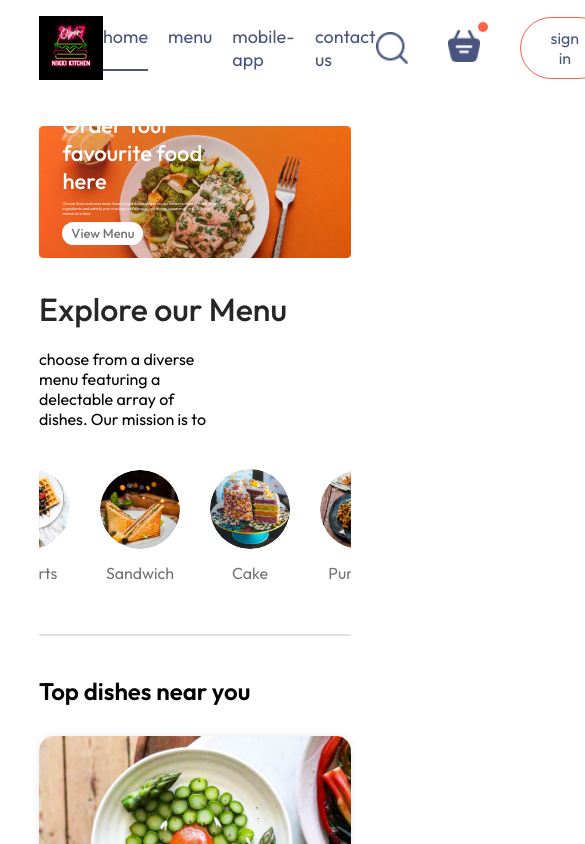
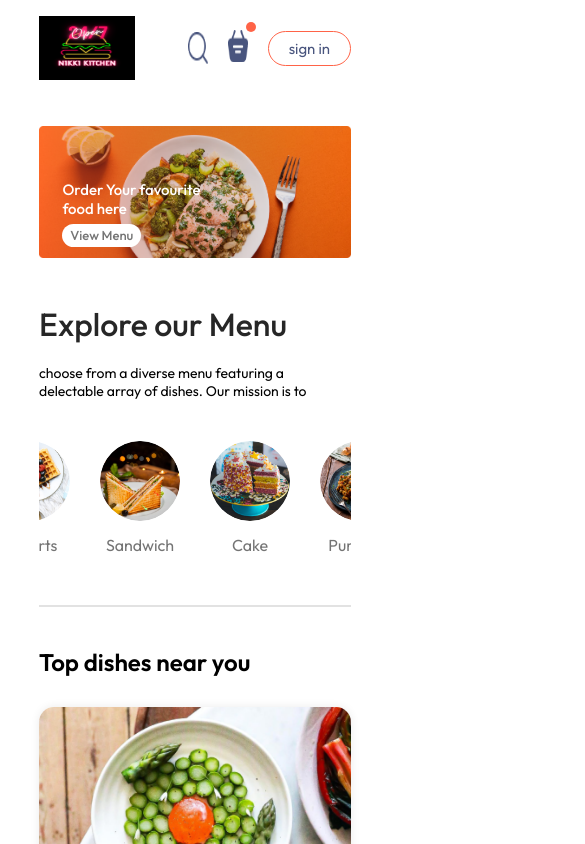
Before and after one commit to 01Nikhat/Food_Restaurant_Website, a React (Vite) app: page / in a window 390 px wide. Shown: the top 844 px of the page, 585 px wide, since content can reach past the window. Built offline with nearby package versions, Linux system fonts and the light colour scheme.

Commit message:
second commit

```diff
--- /dev/null
+++ b/src/components/AppDownload/AppDownload.css
@@ -0,0 +1,22 @@
+.app-download{
+  margin: auto auto;
+  margin-top: 100px;
+  font-size: max(3vw,20px);
+  text-align: center;
+  font-weight: 500;
+}
+.app-download-platform{
+  display: flex;
+  justify-content: center;
+  gap: max(2vw,10px);
+  margin-top: 40px;
+}
+.app-download-platform img{
+  width: max(30vw,120px);
+  max-width: 180px;
+  transition: 0.5s;
+  cursor: pointer;
+}
+.app-download-platform img:hover{
+  transform: scale(1.05);
+}
--- /dev/null
+++ b/src/components/AppDownload/AppDownload.jsx
@@ -0,0 +1,18 @@
+import React from 'react';
+import "./AppDownload.css"
+import { assets } from '../../assets/frontend_assets/assets';
+
+const AppDownload = () => {
+  return (
+    <div className='app-download' id='app-download'>
+    <p>For Better Experience Download <br />Nikki Kitchen</p>
+    <div className="app-download-platform">
+      <img src={assets.play_store} alt="" />
+      <img src={assets.app_store} alt="" />
+    </div>
+
+    </div>
+  )
+}
+
+export default AppDownload
--- a/src/components/ExploreMenu/ExploreMenu.css
+++ b/src/components/ExploreMenu/ExploreMenu.css
@@ -47,3 +47,9 @@
   border: 4px solid tomato;
   padding: 2px;
 }
+@media (max-width:1050px) {
+  .explore-menu-text{
+    max-width: 100%;
+    font-size: 14px;
+  }
+}
--- a/src/components/Home/Home.jsx
+++ b/src/components/Home/Home.jsx
@@ -3,6 +3,7 @@
 import Header from '../UI/Header/Header';
 import ExploreMenu from '../ExploreMenu/ExploreMenu';
 import FoodDisplay from '../foodDisplay/FoodDisplay';
+import AppDownload from '../AppDownload/AppDownload';
 
 
 const Home = () => {
@@ -12,6 +13,7 @@
       <Header />
       <ExploreMenu category={category} setCategory={setCategory} />
       <FoodDisplay category={category} />
+      <AppDownload />
     </div>
   )
 }
--- a/src/components/UI/Footer/Footer.css
+++ b/src/components/UI/Footer/Footer.css
@@ -27,8 +27,8 @@
   cursor: pointer;
   }
 .footer-content-left .logo{
-  width: 20vw;
-  height: 20vw;
+  width: 15vw;
+  height: 15vw;
 }
 .footer-content-right h2, .footer-content-center h2{
   color: tomato;
@@ -44,3 +44,14 @@
   background-color: grey;
   border: none;
 }
+
+@media (max-width:750px) {
+  .footer-content{
+    display: flex;
+    flex-direction: column;
+    gap: 35px;
+  }
+  .footer-copyright{
+    text-align: center;
+  }
+}
--- a/src/components/UI/Header/Header.css
+++ b/src/components/UI/Header/Header.css
@@ -31,6 +31,7 @@
   color: #747474;
   font-weight: 500;
   padding: 1vw 2.3vw;
+  margin-bottom: 1rem;
   background-color: white;
   font-size: max(1vw,13px);
   border-radius: 50px;
@@ -43,3 +44,36 @@
     opacity: 1;
   }
 }
+
+@media (max-width:1050px) {
+  .header{
+    height: 38vw;
+  }
+  .header-contents{
+    max-width: 45%;
+  }
+}
+
+@media (max-width:750px) {
+
+  .header-contents{
+    max-width: 55%;
+  }
+  .header-contents p{
+    display: none;
+  }
+
+  .header-contents button{
+    padding: 2vw 4vw;
+    margin-bottom: 1rem;
+  }
+}
+@media (max-width:400px) {
+  .header-contents h2{
+    font-size: 15px;
+  }
+  .header-contents button{
+    padding: 1vw 2vw;
+    margin-bottom: 12px;
+  }
+}
--- a/src/components/UI/Navbar/Navbar.css
+++ b/src/components/UI/Navbar/Navbar.css
@@ -57,3 +57,52 @@
   top:-8px;
   right: -8px;
 }
+/* for bigger screen */
+@media (max-width:1050px) {
+  .navbar .logo{
+    width:140px;
+  }
+  .navbar-menu{
+    gap: 20px;
+    font-size: 17px;
+  }
+  .navbar-right{
+    gap: 30px;
+
+  }
+  .navbar-right img{
+    width: 22px;
+  }
+  .navbar-right button{
+    padding: 8px 25px;
+  }
+}
+/* */
+@media (max-width:900px) {
+  .navbar .logo{
+    width:100px;
+  }
+  .navbar-menu{
+    gap: 15px;
+    font-size: 16px;
+  }
+  .navbar-right{
+    gap: 20px;
+
+  }
+  .navbar-right img{
+    width: 20px;
+  }
+  .navbar-right button{
+    padding: 7px 20px;
+    font-size: 15px;
+  }
+}
+
+@media (max-width:750px) {
+
+  .navbar-menu{
+    display: none;
+  }
+
+}
--- a/src/components/UI/Navbar/Navbar.jsx
+++ b/src/components/UI/Navbar/Navbar.jsx
@@ -1,6 +1,7 @@
 import React, { useState } from 'react';
 import {assets} from "../../../assets/frontend_assets/assets";
 import "./Navbar.css";
+import {Link} from "react-router-dom";
 
 const Navbar = () => {
   const [menu, setMenu] = useState("home");
@@ -8,10 +9,10 @@
     <div className='navbar'>
       <img src={assets.logo} alt="" />
       <ul className="navbar-menu">
-        <li onClick={()=>setMenu("home")} className={menu === "home"?"active":""}>home</li>
-        <li onClick={()=>setMenu("menu")}  className={menu === "menu"?"active":""}>menu</li>
-        <li onClick={()=>setMenu("mobile-app")}  className={menu === "mobile-app"?"active":""}>mobile-app</li>
-        <li onClick={()=>setMenu("contact-us")}  className={menu === "contact-us"?"active":""}>contact us</li>
+        <Link to="/" onClick={()=>setMenu("home")} className={menu === "home"?"active":""}>home</Link>
+        <a href='#explore-menu' onClick={()=>setMenu("menu")}  className={menu === "menu"?"active":""}>menu</a>
+        <a href='#app-download' onClick={()=>setMenu("mobile-app")}  className={menu === "mobile-app"?"active":""}>mobile-app</a>
+        <a href='#footer' onClick={()=>setMenu("contact-us")}  className={menu === "contact-us"?"active":""}>contact us</a>
       </ul>
       <div className="navbar-right">
         <img src={assets.search_icon} alt="" />
--- a/src/index.css
+++ b/src/index.css
@@ -4,6 +4,7 @@
   margin: 0;
   box-sizing: border-box;
   font-family: outfit;
+  scroll-behavior: smooth;
 }
 body{
   min-height: 100vh;
```
Also changed, not shown: src/components/LoginPopup/LoginPopup.jsx (added, +11 -0 lines), src/components/LoginPopup/LoginPopup.css (added).
